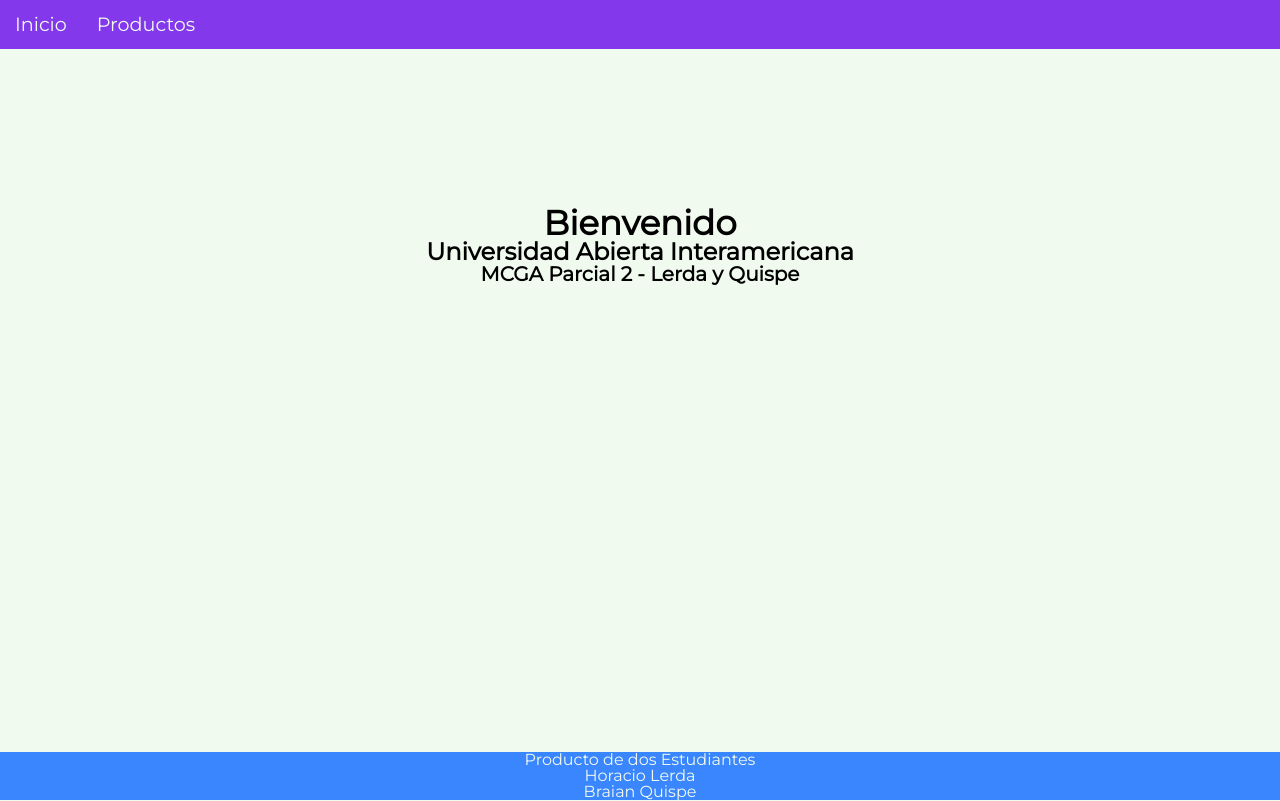
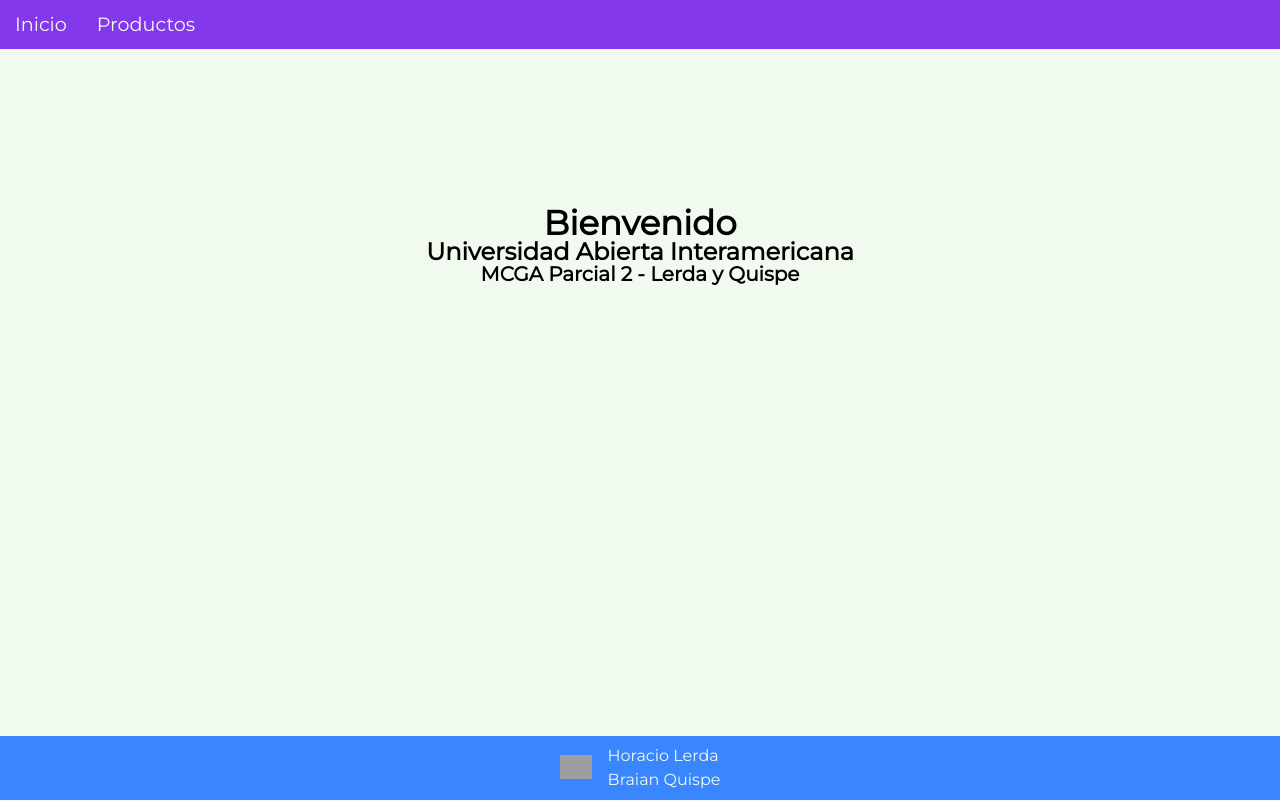
Before and after one commit to brquispe/MCGA-parcial-2, a React (Create React App) app: page / in a window 1280 px wide. Built offline with nearby package versions, Linux system fonts and the light colour scheme; no server answers; grey boxes are pictures that could not be loaded.

Commit message:
💄 Improve footer style

```diff
--- a/src/shared/components/Layout/Footer/Footer.js
+++ b/src/shared/components/Layout/Footer/Footer.js
@@ -1,12 +1,32 @@
-
 import styles from './Footer.module.css';
 
 const Footer = () => {
-  return (<footer className={styles.footer}>
-    <p>Producto de dos Estudiantes</p>
-    <a href='/'>Horacio Lerda</a>
-    <a href='/'>Braian Quispe</a>
-  </footer>)
-}
+  return (
+    <footer className={styles.footer}>
+      <section>
+        <a
+          href="https://github.com/brquispe/MCGA-parcial-2"
+          target="_blank"
+          rel="noreferrer"
+          className={styles.icon}
+        >
+          <img
+            src="https://cdn-icons-png.flaticon.com/512/25/25231.png"
+            width={32}
+            alt="GitHub"
+          />
+        </a>
+      </section>
+      <section>
+        <a href="https://github.com/hlerda1" target="_blank" rel="noreferrer">
+          Horacio Lerda
+        </a>
+        <a href="https://github.com/brquispe" target="_blank" rel="noreferrer">
+          Braian Quispe
+        </a>
+      </section>
+    </footer>
+  );
+};
 
 export default Footer;
--- a/src/shared/components/Layout/Footer/Footer.module.css
+++ b/src/shared/components/Layout/Footer/Footer.module.css
@@ -1,13 +1,33 @@
-.footer{
+.footer {
   background-color: var(--color-fifth);
   display: flex;
-    flex-direction: column;
+  /* flex-direction: column; */
   align-items: center;
   color: var(--color-light);
   font-family: 'Montserrat';
+  gap: 1rem;
+  justify-content: center;
+  padding: 0.75rem;
+}
+
+.footer section {
+  display: flex;
+  flex-flow: column wrap;
+  gap: 0.5rem;
 }
 
 .footer a {
   text-decoration: none;
-    color: var(--color-light)
+  color: var(--color-light);
+  transition: all 0.3s;
 }
+.icon {
+  border-radius: 50%;
+}
+.icon:hover {
+  background-color: var(--color-primary);
+}
+
+.footer a:hover {
+  color: var(--color-primary);
+}
```
Lines whose indentation alone changed are shown as unchanged.
